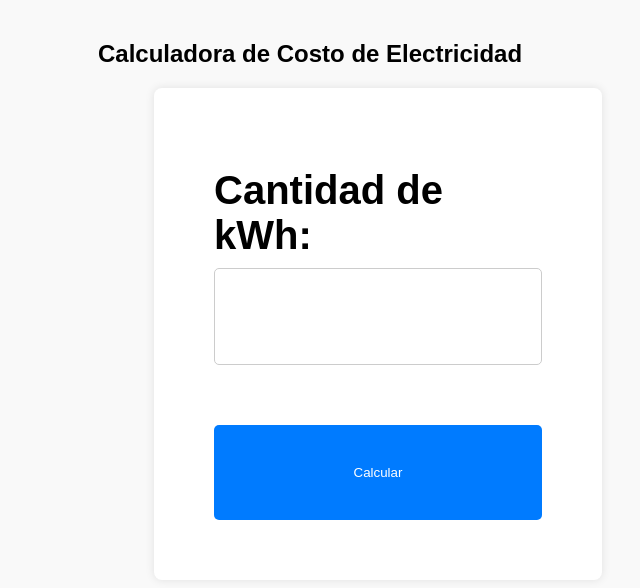
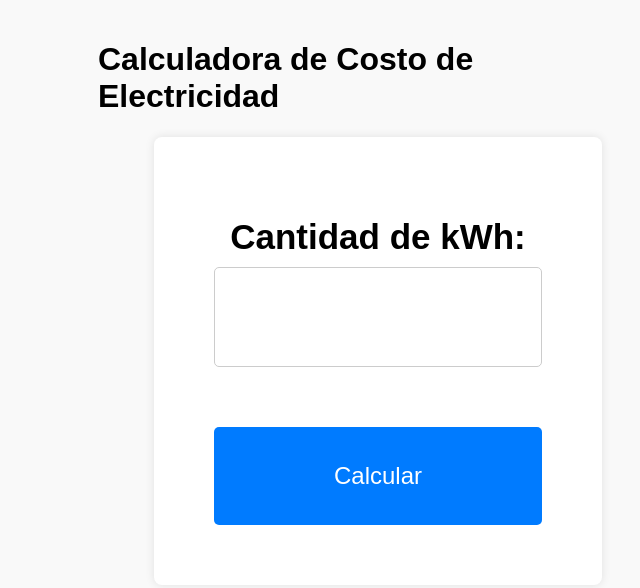
Before and after one commit to Alej0prepper/costo_corriente_web, a plain HTML site: page index.html in a window 1280 px wide. Shown: the whole page, without its empty margins (262-902 px from the left). Drawn offline with Linux system fonts and the light colour scheme.

Commit message:
toqueteando los tammanos de las fuentes

```diff
--- a/estilos.css
+++ b/estilos.css
@@ -75,6 +75,7 @@ button:hover {
 
     input[type="number"], button {
         padding: 10px;
+        /* font-size: ; */
     }
 
     label {
@@ -112,11 +113,12 @@ button:hover {
     }
 
     input[type="number"], button {
-        padding: 40px;
+        padding: 35px;
+        font-size: 24px;
     }
 
     label {
-        font-size: 40px;
+        font-size: 35px;
     }
 
     #resultado {
--- a/index.html
+++ b/index.html
@@ -7,7 +7,7 @@
 </head>
 <body>
 
-<h2>Calculadora de Costo de Electricidad</h2>
+<h1>Calculadora de Costo de Electricidad</h2>
 
 <form id="formulario-calcular">
     <label for="cantidad-kwh">Cantidad de kWh:</label>
```
